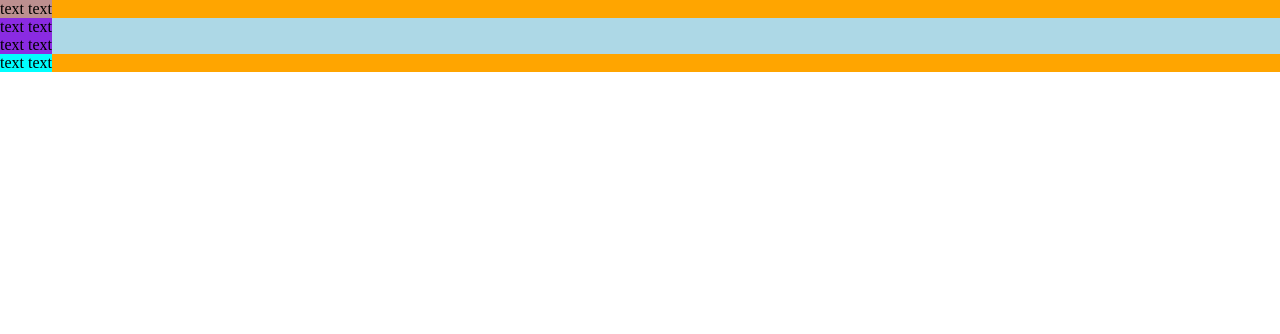
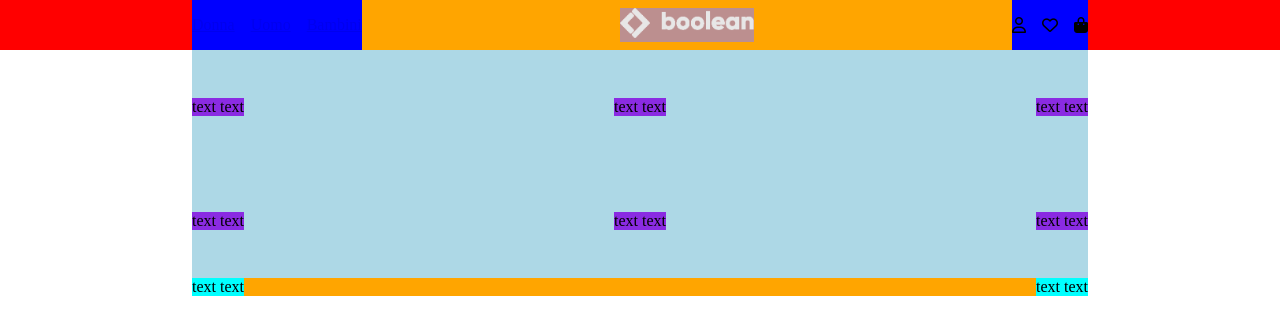
Before and after one commit to ViktorJoseCentonza/html-css-boolando, a plain HTML site: page index.html in a window 1280 px wide. Drawn offline with Linux system fonts and the light colour scheme.

Commit message:
added header

```diff
--- a/assets/css/style.css
+++ b/assets/css/style.css
@@ -18,6 +18,7 @@
 
 .d-flex {
     display: flex;
+
 }
 
 /*#endregion general-utility*/
@@ -31,8 +32,15 @@
         section {
             background-color: orange;
 
+            nav {
+                background-color: blue;
+
+            }
+
             div {
                 background-color: rosybrown;
+
+
             }
         }
     }
@@ -68,14 +76,30 @@
 /*#region header*/
 
 header {
-    background-color: red;
 
     section {
-        background-color: orange;
+        width: 70%;
+        position: sticky;
+        justify-self: center;
+        justify-content: space-between;
 
-        div {
-            background-color: rosybrown;
+        .logo-container {
+            margin: 0.5rem 0;
+
+            /*applied here but moves all elements in header*/
+            img {
+                height: 30px;
+
+            }
+
         }
+
+        nav {
+            gap: 1rem;
+            align-items: center;
+        }
+
+        div {}
     }
 }
 
@@ -83,13 +107,16 @@ header {
 
 /*#region main*/
 main {
-    background-color: green;
+    justify-self: center;
+    width: 70%;
 
     section {
-        background-color: lightblue;
+        justify-content: space-between;
+        padding: 3rem 0;
 
         div {
-            background-color: blueviolet;
+            padding: 0;
+            /*placeholder*/
         }
     }
 }
@@ -98,14 +125,13 @@ main {
 
 /*#region footer*/
 footer {
-    background-color: pink;
+    justify-self: center;
+    width: 70%;
 
     section {
-        background-color: orange;
+        justify-content: space-between;
 
-        div {
-            background-color: aqua;
-        }
+        div {}
     }
 }
 
--- a/index.html
+++ b/index.html
@@ -5,6 +5,9 @@
     <meta charset="UTF-8">
     <meta name="viewport" content="width=device-width, initial-scale=1.0">
     <title>html-css-boolando</title>
+    <link rel="stylesheet" href="https://cdnjs.cloudflare.com/ajax/libs/font-awesome/6.7.2/css/all.min.css"
+        integrity="sha512-Evv84Mr4kqVGRNSgIGL/F/aIDqQb7xQ2vcrdIwxfjThSH8CSR7PBEakCr51Ck+w+/U6swU2Im1vVX0SVk9ABhg=="
+        crossorigin="anonymous" referrerpolicy="no-referrer" />
     <link rel="stylesheet" href="/assets/css/style.css">
 </head>
 
@@ -14,9 +17,22 @@
 
         <section class="d-flex">
 
-            <div>
-                text text
+
+            <nav id="categories-nav" class="d-flex">
+                <a href="#">Donna</a>
+                <a href="#">Uomo</a>
+                <a href="#">Bambini</a>
+            </nav>
+
+            <div class="logo-container">
+                <img src="/assets/img/boolean-logo.png" alt="Boolean logo">
             </div>
+
+            <nav id="main-nav" class="d-flex">
+                <i class="fa-regular fa-user"></i>
+                <i class="fa-regular fa-heart"></i>
+                <i class="fa-solid fa-bag-shopping"></i>
+            </nav>
 
         </section>
 
@@ -29,9 +45,25 @@
                 text text
             </div>
 
+            <div>
+                text text
+            </div>
+
+            <div>
+                text text
+            </div>
+
         </section>
 
         <section class="d-flex">
+
+            <div>
+                text text
+            </div>
+
+            <div>
+                text text
+            </div>
 
             <div>
                 text text
@@ -48,6 +80,10 @@
                 text text
             </div>
 
+            <div>
+                text text
+            </div>
+
         </section>
 
     </footer>
```
